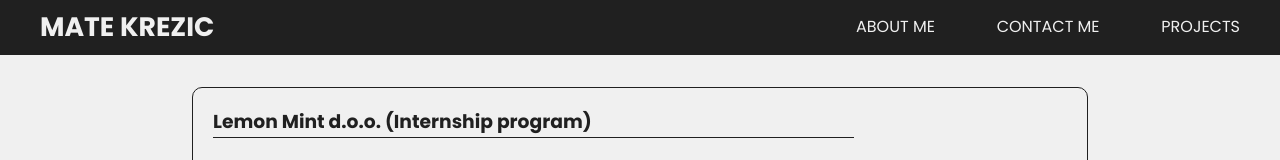
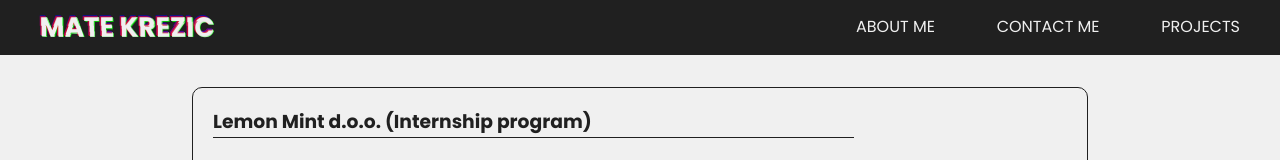
Before and after one commit to unizdmate/portfolio-redesign, a Next.js app: page /projects in a window 1280 px wide. Shown: the top 160 px of the page. Built offline with nearby package versions, Linux system fonts and the light colour scheme; no server answers.

Commit message:
added glitch animation to logo, removed intro animation

```diff
--- a/components/HomeComponent.js
+++ b/components/HomeComponent.js
@@ -10,14 +10,9 @@ const HomeComponent = () => {
   return (
     <motion.main>
       <div className={styles.lead__img__container}>
-        <motion.div
-          className={styles.lead__img__caption}
-          variants={leadImgVariants}
-          initial="initial"
-          animate="animate"
-        >
+        <div className={styles.lead__img__caption}>
           <div className={styles.border}>Front End Development done right!</div>
-        </motion.div>
+        </div>
       </div>
 
       <section className={styles.about__section}>
--- a/components/Navbar.js
+++ b/components/Navbar.js
@@ -12,7 +12,9 @@ const Navbar = () => {
           variants={navLinkVariants}
           whileHover="hover"
         >
+          <span aria-hidden="true">mate krezic</span>
           mate krezic
+          <span aria-hidden="true">mate krezic</span>
         </motion.h2>
       </Link>
       <section className={styles.navbar__items}>
--- a/components/ProjectsList.js
+++ b/components/ProjectsList.js
@@ -41,7 +41,7 @@ const ProjectsList = () => {
   return (
     <main className={styles.projects__container}>
       {projects.map((project) => (
-        <FadeInWhenVisible>
+        <FadeInWhenVisible threshold={0.1}>
           <SingleProject key={project.id} project={project} />
         </FadeInWhenVisible>
       ))}
--- a/styles/Navbar.module.css
+++ b/styles/Navbar.module.css
@@ -19,6 +19,13 @@
   margin: 0;
   padding: 0;
   cursor: pointer;
+  position: relative;
+
+  text-shadow: 0.05em 0 0 rgba(255, 0, 0, 0.75),
+    -0.025em -0.05em 0 rgba(0, 255, 0, 0.75),
+    0.025em 0.05em 0 rgba(0, 0, 255, 0.75);
+
+  animation: glitch 500ms infinite;
 }
 
 .logo:active {
@@ -63,3 +70,61 @@
     min-height: 18vh;
   }
 }
+
+/* GLITCH ANIMATION */
+
+.logo span {
+  position: absolute;
+  top: 0;
+  left: 0;
+}
+
+.logo span:first-child {
+  animation: glitch 650ms infinite;
+  clip-path: polygon(0 0, 100% 0, 100% 45%, 0 45%);
+  transform: translate(-0.025em, -0.0125em);
+  opacity: 0.8;
+}
+
+.logo span:last-child {
+  animation: glitch 375ms infinite;
+  clip-path: polygon(0 80%, 100% 20%, 100% 100%, 0 100%);
+  transform: translate(0.0125em, 0.025em);
+  opacity: 0.8;
+}
+
+@keyframes glitch {
+  0% {
+    text-shadow: 0.05em 0 0 rgba(255, 0, 0, 0.75),
+      -0.05em -0.025em 0 rgba(0, 255, 0, 0.75),
+      -0.025em 0.05em 0 rgba(0, 0, 255, 0.75);
+  }
+  14% {
+    text-shadow: 0.05em 0 0 rgba(255, 0, 0, 0.75),
+      -0.05em -0.025em 0 rgba(0, 255, 0, 0.75),
+      -0.025em 0.05em 0 rgba(0, 0, 255, 0.75);
+  }
+  15% {
+    text-shadow: -0.05em -0.025em 0 rgba(255, 0, 0, 0.75),
+      0.025em 0.025em 0 rgba(0, 255, 0, 0.75),
+      -0.05em -0.05em 0 rgba(0, 0, 255, 0.75);
+  }
+  49% {
+    text-shadow: -0.05em -0.025em 0 rgba(255, 0, 0, 0.75),
+      0.025em 0.025em 0 rgba(0, 255, 0, 0.75),
+      -0.05em -0.05em 0 rgba(0, 0, 255, 0.75);
+  }
+  50% {
+    text-shadow: 0.025em 0.05em 0 rgba(255, 0, 0, 0.75),
+      0.05em 0 0 rgba(0, 255, 0, 0.75), 0 -0.05em 0 rgba(0, 0, 255, 0.75);
+  }
+  99% {
+    text-shadow: 0.025em 0.05em 0 rgba(255, 0, 0, 0.75),
+      0.05em 0 0 rgba(0, 255, 0, 0.75), 0 -0.05em 0 rgba(0, 0, 255, 0.75);
+  }
+  100% {
+    text-shadow: -0.025em 0 0 rgba(255, 0, 0, 0.75),
+      -0.025em -0.025em 0 rgba(0, 255, 0, 0.75),
+      -0.025em -0.05em 0 rgba(0, 0, 255, 0.75);
+  }
+}
```
